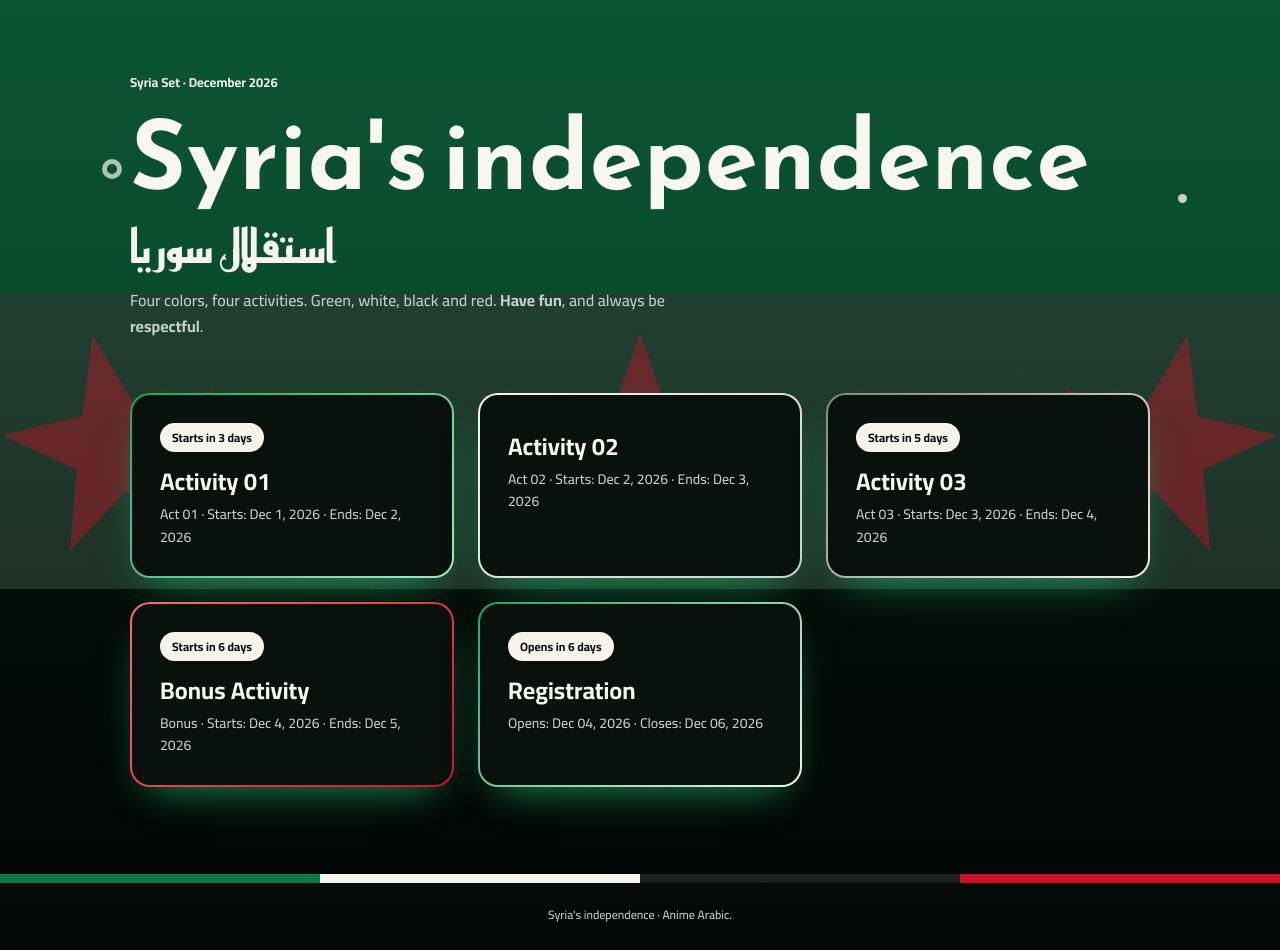
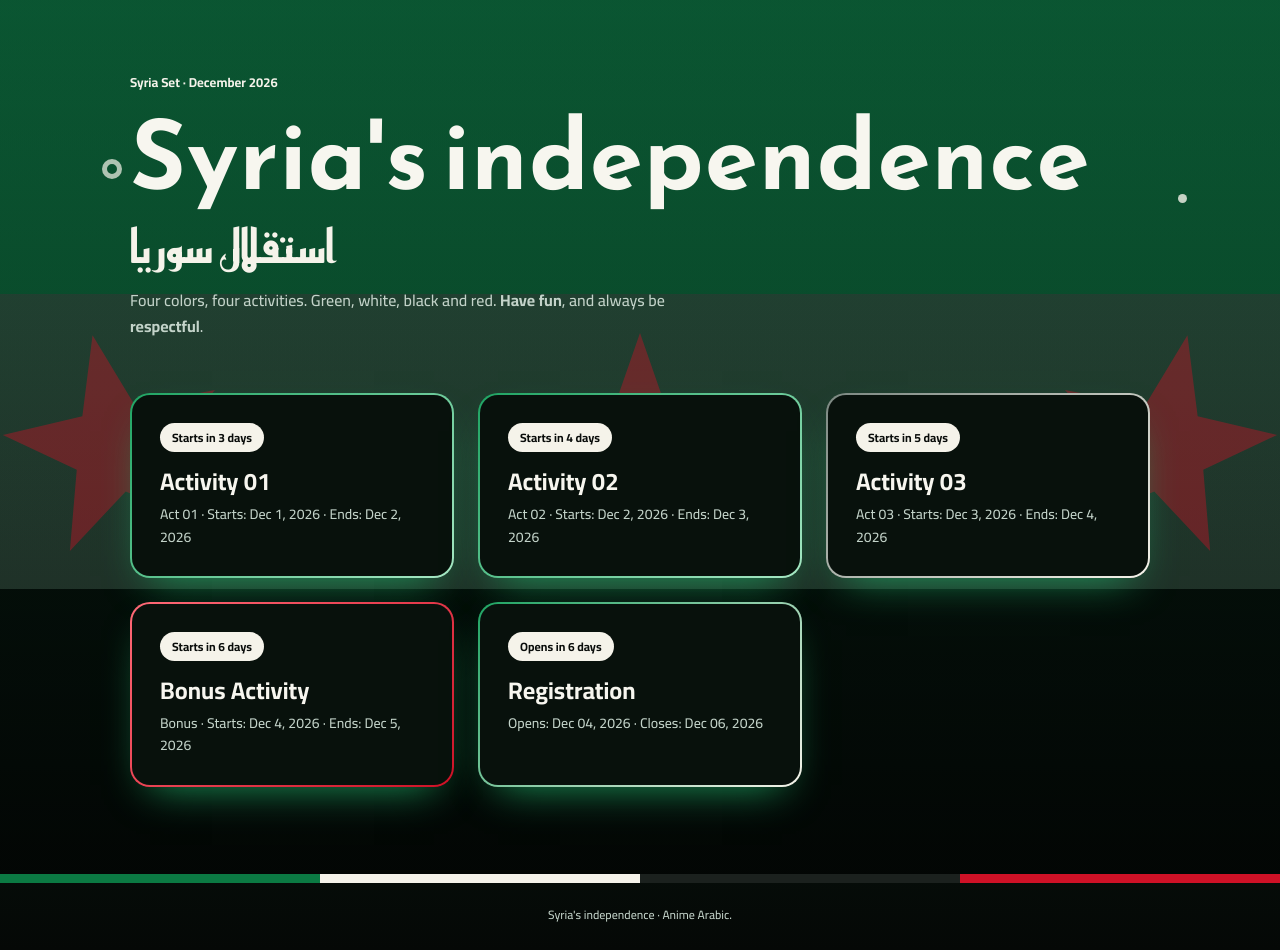
Before and after one commit to paularodalv/EventosCuentasRegresivas, a plain HTML site: page events/siria-2026/index.html in a window 1280 px wide. Drawn offline with Linux system fonts and the light colour scheme.

Commit message:
Change activity link color from white to green

```diff
--- a/events/siria-2026/index.html
+++ b/events/siria-2026/index.html
@@ -41,9 +41,9 @@
           <p>Act 01 · Starts: Dec 1, 2026 · Ends: Dec 2, 2026</p>
         </a>
 
-        <a class="activity-link" data-flag="white" href="actividad-2/index.html">
+        <a class="activity-link" data-flag="green" href="actividad-2/index.html">
           <span class="activity-when"
-                data-until="2026-12-2T00:00:00+03:00"
+                data-until="2026-12-02T00:00:00+03:00"
                 data-until-end="2026-12-03T00:00:00+03:00"
                 data-until-label="Starts in {t}"
                 data-until-active="Active · Ends in {t}"
```
